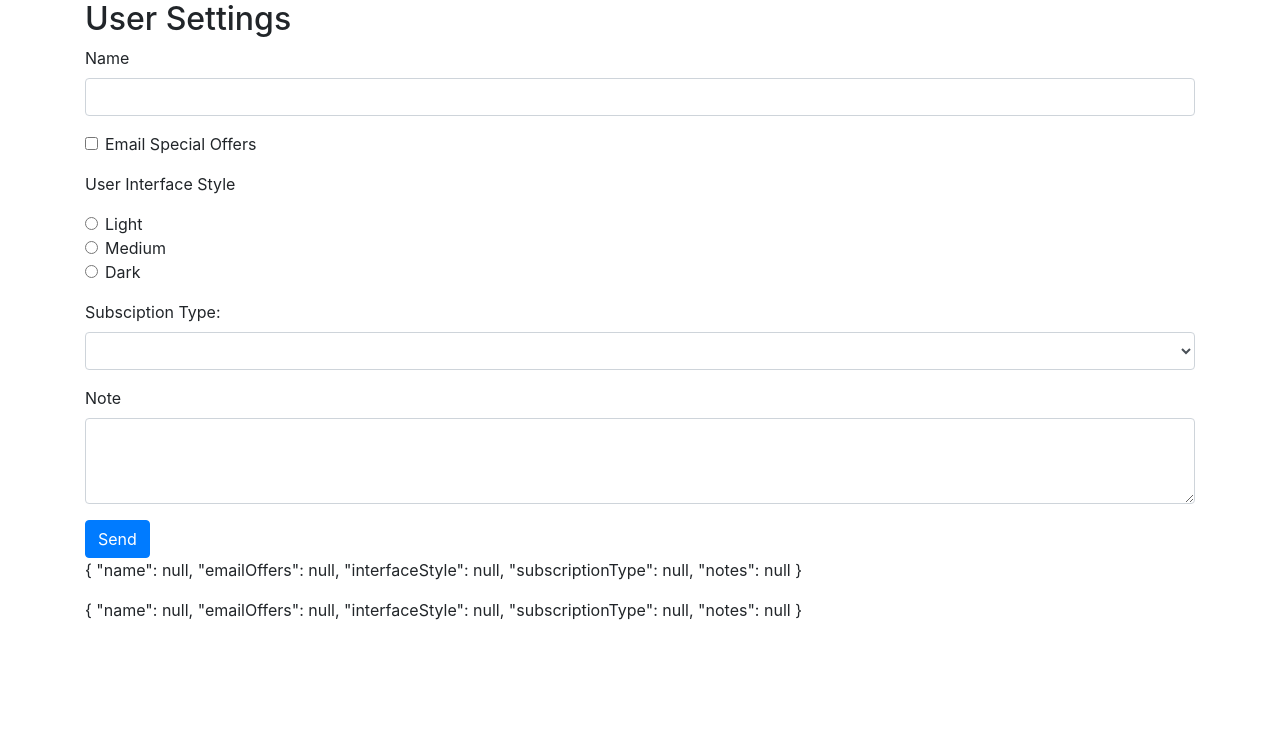
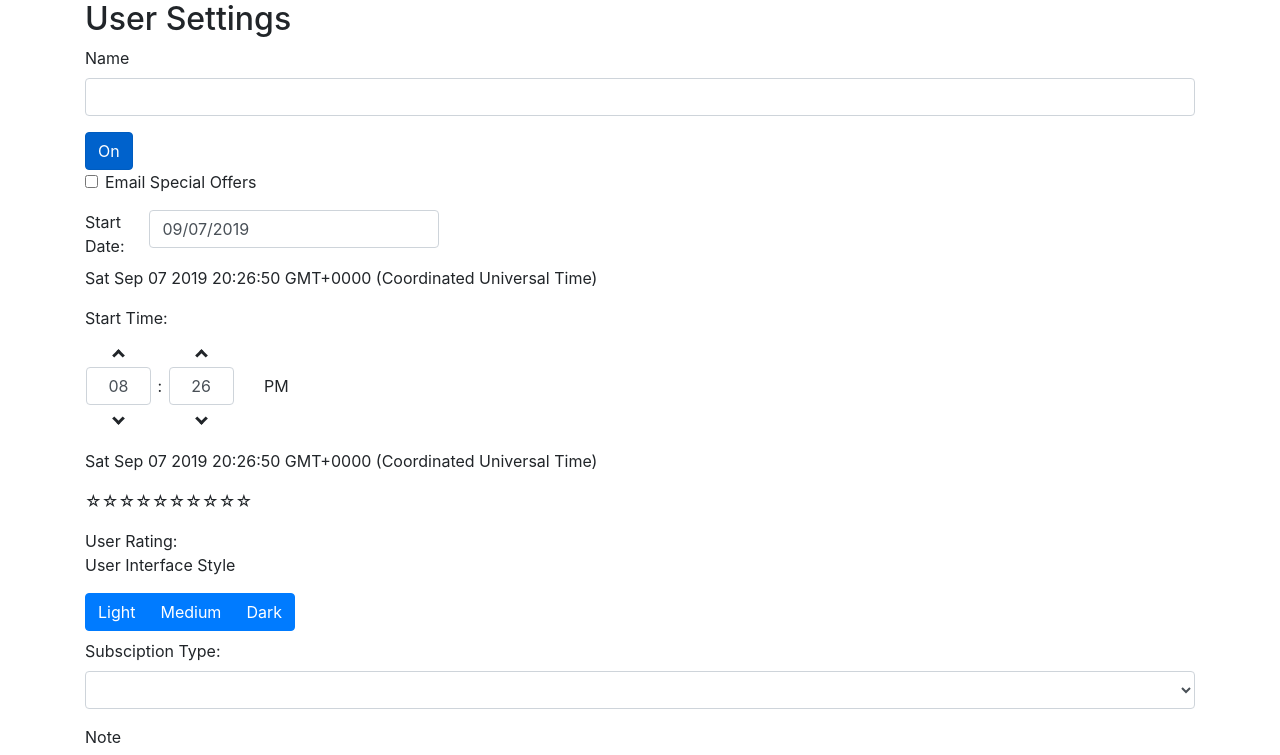
Before and after one commit to venkykandagaddala/Angualr-forms, an Angular app: page / in a window 1280 px wide. Shown: the top 755 px of the page. Built offline with nearby package versions, Linux system fonts and the light colour scheme.

Commit message:
ngx bootstrap and form elements

```diff
--- a/angular.json
+++ b/angular.json
@@ -23,7 +23,8 @@
               "src/assets"
             ],
             "styles": [
-              "node_modules/bootstrap/dist/css/bootstrap.min.css",
+              "./node_modules/ngx-bootstrap/datepicker/bs-datepicker.css",
+              "./node_modules/bootstrap/dist/css/bootstrap.min.css",
               "src/styles.css"
             ],
             "scripts": []
@@ -80,6 +81,8 @@
             "tsConfig": "src/tsconfig.spec.json",
             "karmaConfig": "src/karma.conf.js",
             "styles": [
+              "./node_modules/ngx-bootstrap/datepicker/bs-datepicker.css",
+              "./node_modules/bootstrap/dist/css/bootstrap.min.css",
               "src/styles.css"
             ],
             "scripts": [],
--- a/package.json
+++ b/package.json
@@ -21,6 +21,7 @@
     "@angular/router": "~7.1.0",
     "bootstrap": "^4.3.1",
     "core-js": "^2.5.4",
+    "ngx-bootstrap": "^4.1.1",
     "rxjs": "~6.3.3",
     "tslib": "^1.9.0",
     "zone.js": "~0.8.26"
--- a/src/app/app.module.ts
+++ b/src/app/app.module.ts
@@ -5,6 +5,10 @@
 
 import { AppComponent } from './app.component';
 import { UserSettingsFormComponent } from './user-settings-form/user-settings-form.component';
+import { ButtonsModule } from 'ngx-bootstrap/buttons';
+import { BsDatepickerModule } from 'ngx-bootstrap/datepicker';
+import { TimepickerModule } from 'ngx-bootstrap/timepicker';
+import { RatingModule } from 'ngx-bootstrap/rating';
 
 @NgModule({
   declarations: [
@@ -14,7 +18,11 @@
   imports: [
     BrowserModule,
     FormsModule,
-    HttpClientModule
+    HttpClientModule,
+    ButtonsModule.forRoot(),
+    BsDatepickerModule.forRoot(),
+    TimepickerModule.forRoot(),
+    RatingModule.forRoot()
   ],
   providers: [],
   bootstrap: [AppComponent]
--- a/src/app/user-settings-form/user-settings-form.component.html
+++ b/src/app/user-settings-form/user-settings-form.component.html
@@ -12,32 +12,52 @@
          Enter a name
        </div>
     </div>
+    <button type="button" class="btn btn-primary" name="singleModel"
+      [(ngModel)]="singleModel" btnCheckbox
+      btnCheckboxTrue="On" btnCheckboxFalse="Off">
+      {{singleModel}}
+    </button>
+
+
     <div class="form-check form-group">
       <input class="form-check-input" type="checkbox" value="" id="emailOffers" name="emailOffers" [(ngModel)]="userSettings.emailOffers">
       <label class="form-check-label" for="emailOffers">
         Email Special Offers
       </label>
     </div>
+    <div class="btn-group">
+        <label for="startDate">Start Date:</label>
+      <input type="text"
+           placeholder="Start Date"
+           class="form-control"
+           bsDatepicker
+           name="startDate"
+           [(ngModel)]="startDate"
+           id="startDate">
+    </div>
+    <p>{{ startDate }}</p>
+
+    <div class="form-group">
+        <label for="startDate">Start Time:</label>
+      <timepicker [(ngModel)]="startTime" name="startTime" id="startTime"></timepicker>
+    </div>
+    <p>{{ startTime }}</p>
+
+    <div class="form-group">
+      <rating [(ngModel)]="userRating" [max]="defaultRating" [readonly]="isReadonly"
+        name="userRating"
+        ></rating>
+    </div>
+    User Rating: {{ userRating }}
+
     <p>User Interface Style</p>
-    <div class="form-group">
-      <div class="form-check">
-        <input class="form-check-input" type="radio" name="interfaceStyle" id="liteInterfaceStyle" value="Light" [(ngModel)]="userSettings.interfaceStyle">
-        <label class="form-check-label" for="liteInterfaceStyle">
-          Light
-        </label>
-      </div>
-      <div class="form-check">
-        <input class="form-check-input" type="radio" name="interfaceStyle" id="mediumInterfaceStyle" value="Medium" [(ngModel)]="userSettings.interfaceStyle">
-        <label class="form-check-label" for="mediumInterfaceStyle">
-          Medium
-        </label>
-      </div>
-      <div class="form-check">
-        <input class="form-check-input" type="radio" name="interfaceStyle" id="darkInterfaceStyle" value="Dark" [(ngModel)]="userSettings.interfaceStyle">
-        <label class="form-check-label" for="darkInterfaceStyle">
-          Dark
-        </label>
-      </div>
+    <div class="btn-group">
+      <label class="btn btn-primary" [(ngModel)]="userSettings.interfaceStyle"
+        btnRadio="Light" tabindex="0" role="button" name="interfaceStyle">Light</label>
+      <label class="btn btn-primary" [(ngModel)]="userSettings.interfaceStyle"
+        btnRadio="Medium" tabindex="0" role="button" name="interfaceStyle">Medium</label>
+      <label class="btn btn-primary" [(ngModel)]="userSettings.interfaceStyle"
+        btnRadio="Dark" tabindex="0" role="button" name="interfaceStyle">Dark</label>
     </div>
     <div class="form-group">
       <label for="subscriptionType">Subsciption Type:</label>
--- a/src/app/user-settings-form/user-settings-form.component.ts
+++ b/src/app/user-settings-form/user-settings-form.component.ts
@@ -9,7 +9,8 @@
   styleUrls: ['./user-settings-form.component.css']
 })
 export class UserSettingsFormComponent implements OnInit {
-
+  startDate: Date;
+  startTime: Date;
   originalUserSettings: UserSettings = {
     name: null,
     emailOffers: null,
@@ -19,11 +20,18 @@
   }
   postError = false;
   postErrormessage = "";
+  singleModel = "On";
+  userRating = "";
+  defaultRating = 10;
+
+
 
   userSettings: UserSettings = { ...this.originalUserSettings };
   constructor(private dataService: DataService) { }
 
   ngOnInit() {
+    this.startDate = new Date();
+    this.startTime = new Date();
   }
 
   onHttpError(errorResponse: any){
@@ -33,15 +41,15 @@
   }
   onSubmit(form: NgForm){
     console.log("On submit:", form.valid);
-    if (form.valid){
-      this.dataService.postUserSettingsForm(this.userSettings).subscribe(
-        result => console.log("Success:",result),
-        error => this.onHttpError(error)
-      );
-    } else {
-      this.postError = true;
-      this.postErrormessage = "Please fix above errors";
-    }
+    // if (form.valid){
+    //   this.dataService.postUserSettingsForm(this.userSettings).subscribe(
+    //     result => console.log("Success:",result),
+    //     error => this.onHttpError(error)
+    //   );
+    // } else {
+    //   this.postError = true;
+    //   this.postErrormessage = "Please fix above errors";
+    // }
 
   }
   onBlur(filed: NgModel){
```
